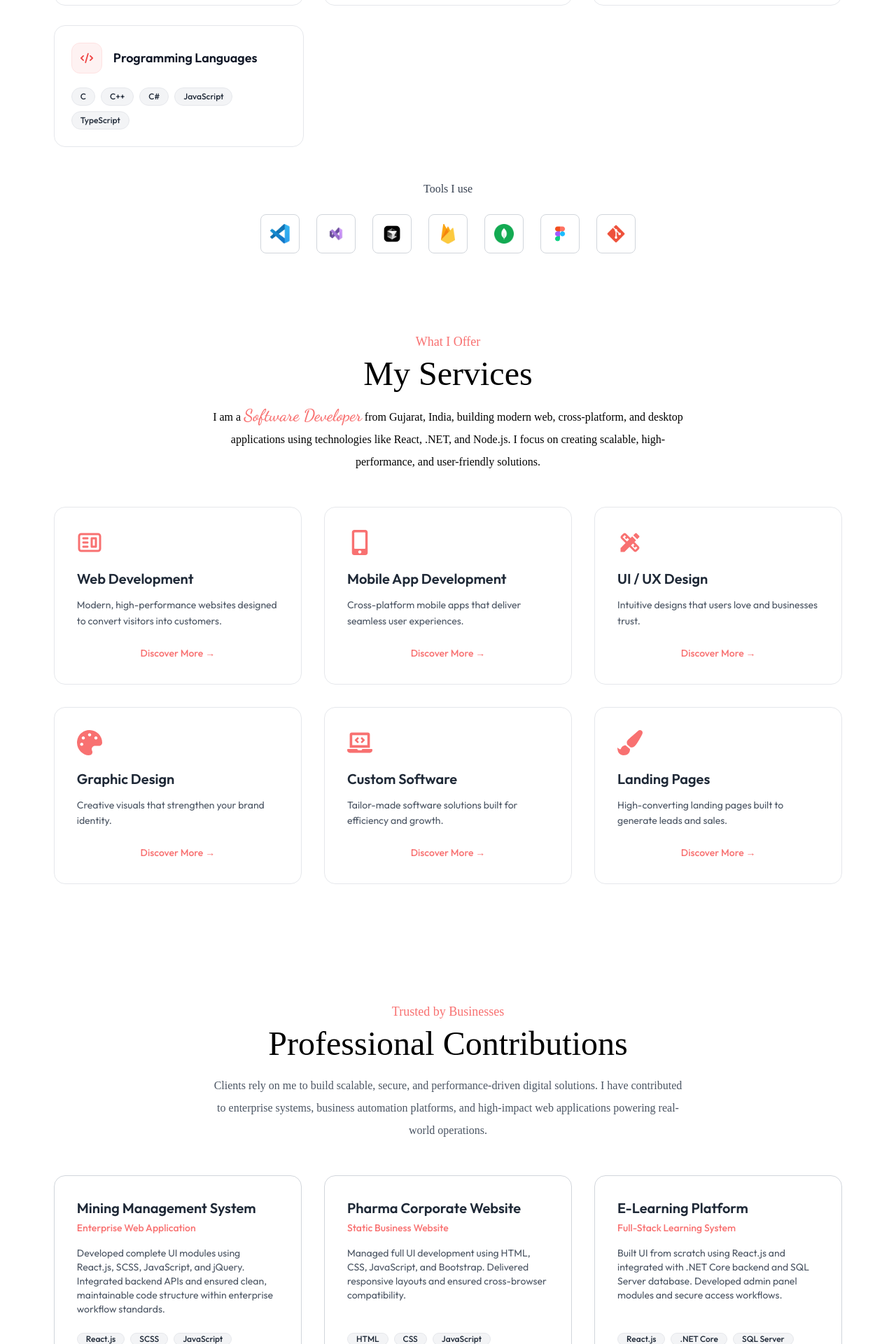
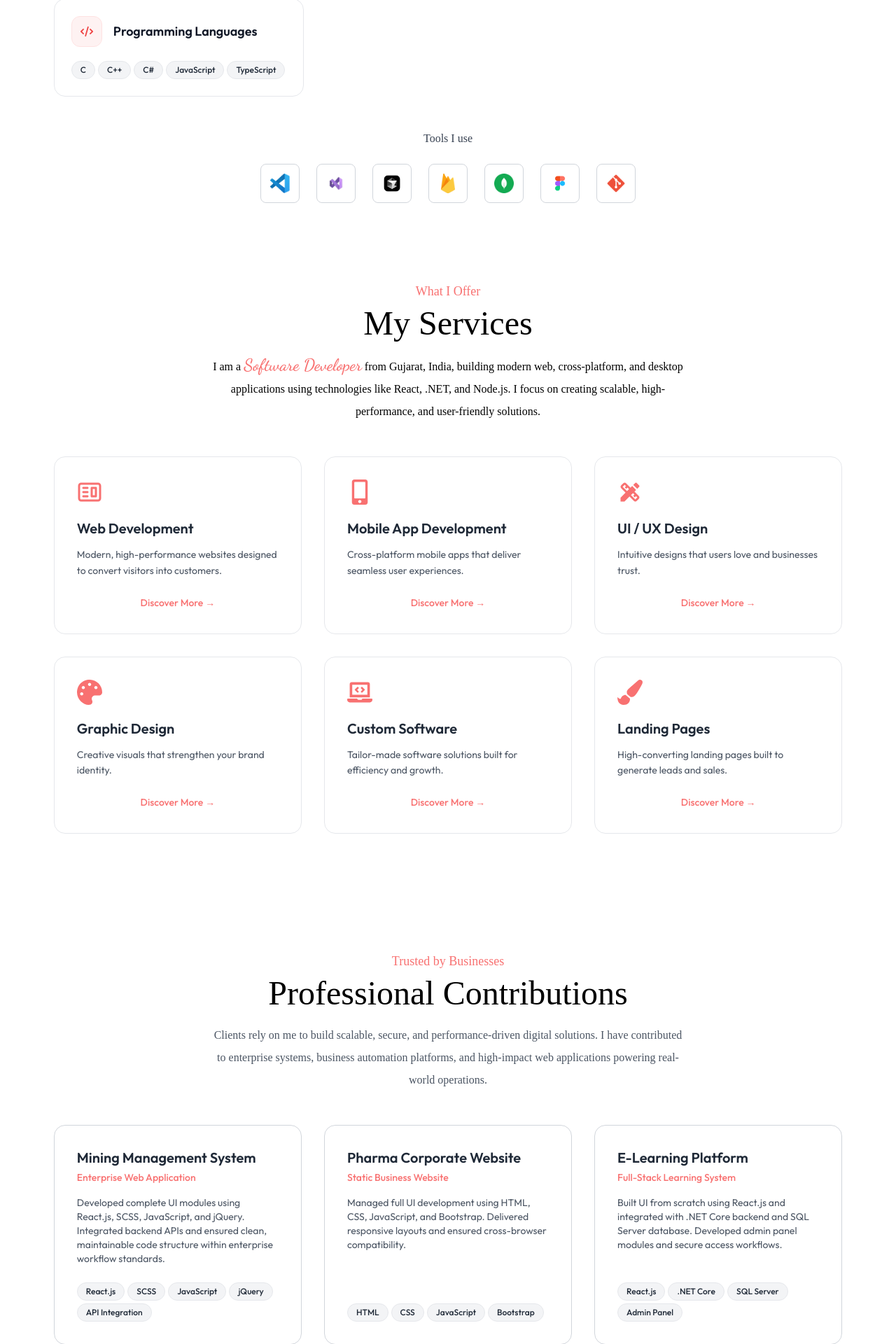
Before and after one commit to Mihiraval2005/React-Portfolio, a React (Vite) app in the folder client/: page / in a window 1280 px wide. Shown: the part 1380-3300 px from the top of the page at 70% size. Built offline with nearby package versions, Linux system fonts and the light colour scheme; a web font is replaced by a local one.

Commit message:
update gapping in tech

```diff
--- a/client/src/components/About.jsx
+++ b/client/src/components/About.jsx
@@ -156,7 +156,7 @@
                   </div>
 
                   {/* Skills */}
-                  <div className="flex flex-wrap gap-2">
+                  <div className="flex flex-wrap gap-1">
                     {item.skills.map((skill) => (
                       <span
                         key={skill}
--- a/client/src/components/Work.jsx
+++ b/client/src/components/Work.jsx
@@ -139,12 +139,12 @@
             </div>
 
             {/* Tech */}
-            <div className="flex flex-wrap gap-2 mt-6">
+            <div className="flex flex-wrap gap-1 mt-6">
               {project.tech.map((tech, i) => (
                 <span
                   key={i}
                   className={`
-            px-3
+            px-3 py-1
             rounded-full
             text-xs font-medium
             border
```
